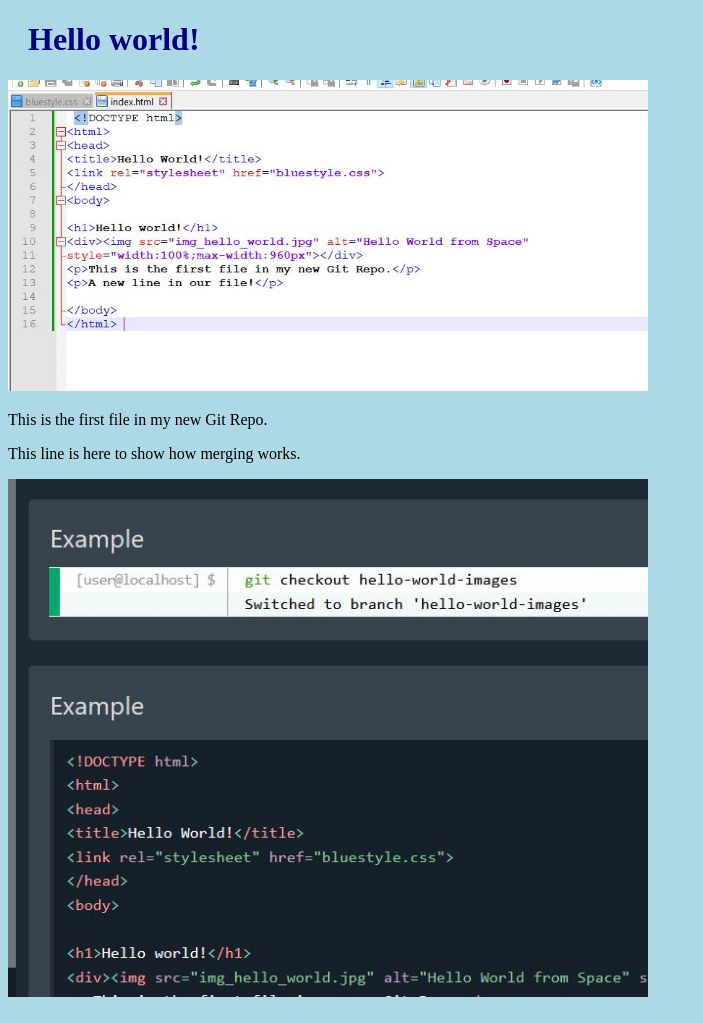
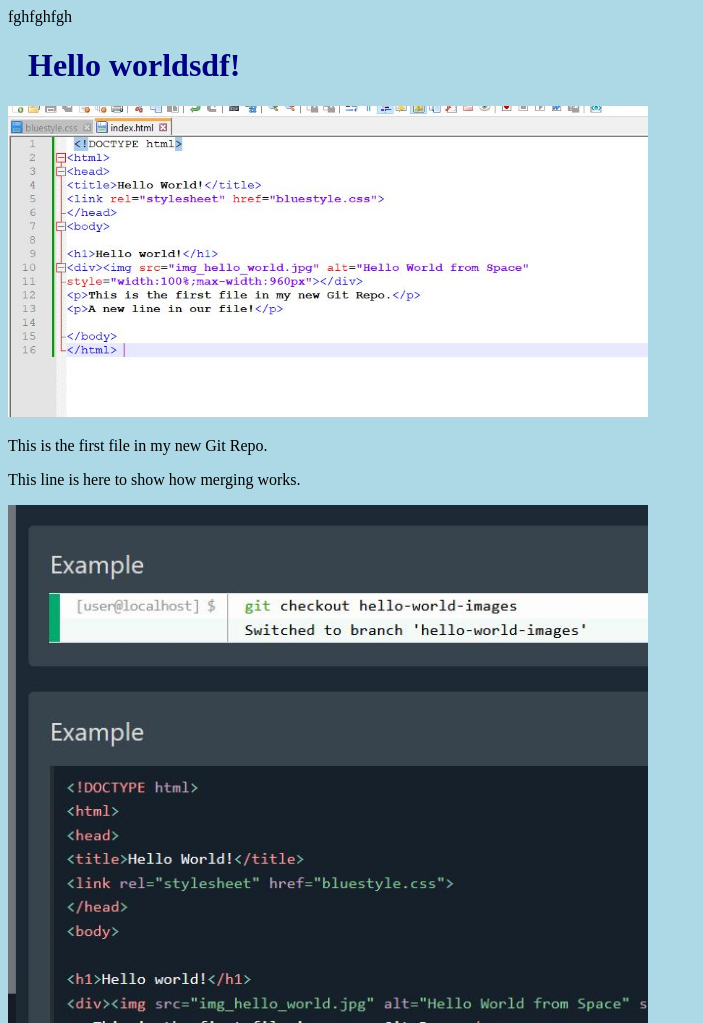
Before and after one commit to Zoric-Fieldhouse/Zoric-Fieldhouse.github.io, a plain HTML site: page index.html in a window 1280 px wide. Shown: the whole page, without its empty margins (0-703 px from the left). Drawn offline with Linux system fonts and the light colour scheme.

Commit message:
Update index.html

```diff
--- a/index.html
+++ b/index.html
@@ -5,8 +5,8 @@
 <link rel="stylesheet" href="bluestyle.css">
 </head>
 <body>
-
-<h1>Hello world!</h1>
+fghfghfgh
+<h1>Hello worldsdf!</h1>
 <div><img src="img_hello_world.jpg" alt="Hello World from Space" style="width:100%;max-width:640px"></div>
 <p>This is the first file in my new Git Repo.</p>
 <p>This line is here to show how merging works.</p>
```
